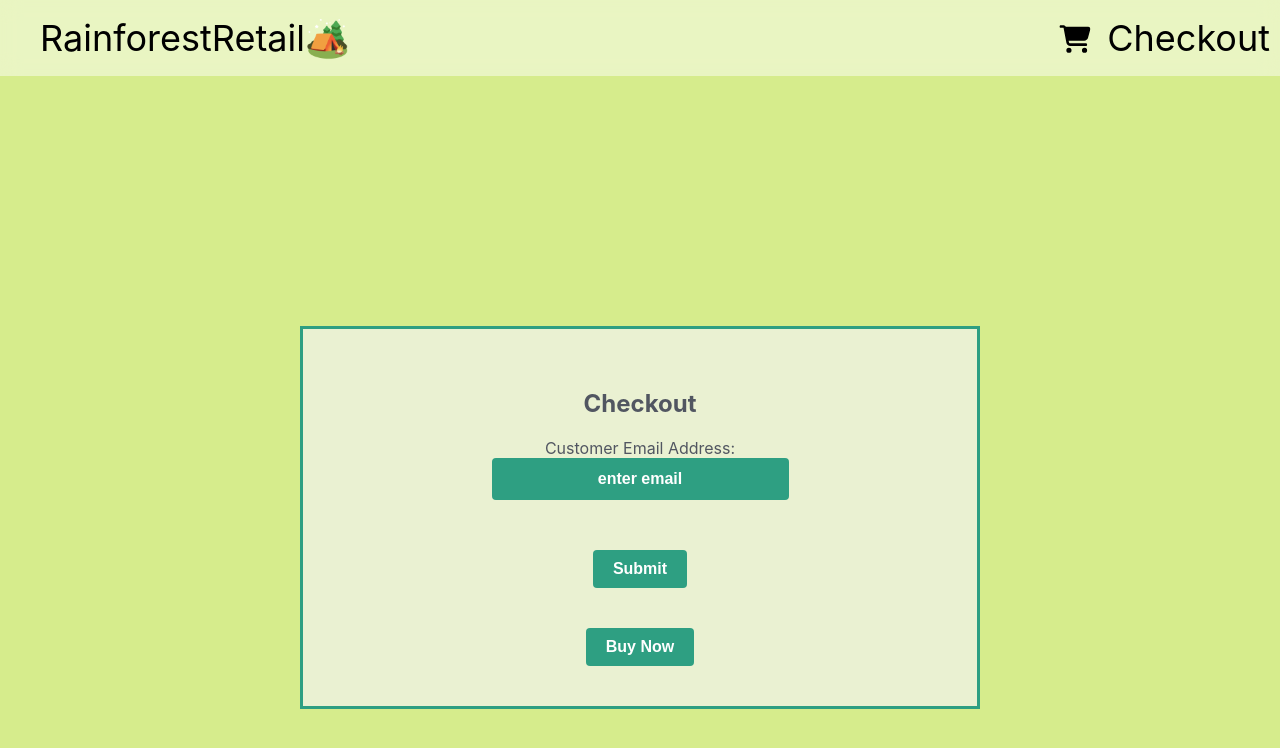
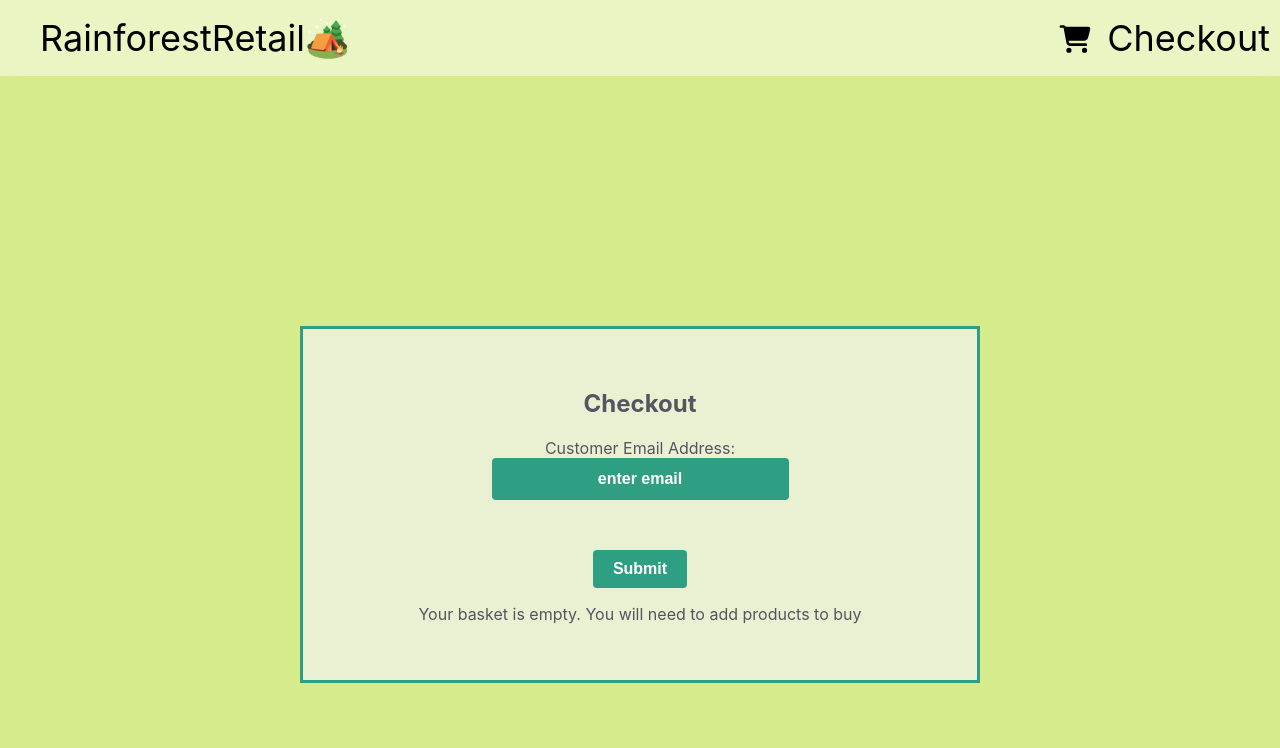
Before and after one commit to mclaughlin111/BNTA_CapstoneProject, a React (Create React App) app in the folder rainforestretailclient/: page /checkout in a window 1280 px wide. Shown: the top 748 px of the page. Built offline with nearby package versions, Linux system fonts and the light colour scheme; no server answers.

Commit message:
fixed being able to checkout with an empty basket

```diff
--- a/rainforestretailclient/src/Components/CheckoutForm.js
+++ b/rainforestretailclient/src/Components/CheckoutForm.js
@@ -1,12 +1,13 @@
-import { useState } from "react";
+import { useState, useEffect } from "react";
 import { Link } from "react-router-dom";
 import { Navigate, useNavigate } from "react-router-dom";
 import "../CheckoutForm.css"
 
 
-const CheckoutForm = ({fetchEmail, createNewOrder, fetchProducts}) => {
+const CheckoutForm = ({fetchEmail, createNewOrder, fetchProducts, basketItems, basket}) => {
 
   const[stateEmail, setStateEmail] = useState("")
+  const[itemsInBasket, setItemsInBasket]=useState(false)
 
   const handleEmailChange = (event) => {
     let value = event.target.value;
@@ -21,12 +22,29 @@ const CheckoutForm = ({fetchEmail, createNewOrder, fetchProducts}) => {
   }
 
   const navigate = useNavigate();
+  console.log(basket.length)
+
+
+  useEffect(() => {
+    if (basketItems.length > 0) {
+      setItemsInBasket(true);
+    } else {
+      setItemsInBasket(false);
+    }
+  }, [basketItems.length]);
 
   const handleClick = (event) => {
     createNewOrder();
     fetchProducts();
-    navigate("/completed-order")
-  }
+    navigate("/completed-order");
+  };
+
+
+  // const handleClick = (event) => {
+  //   createNewOrder();
+  //   fetchProducts();
+  //   navigate("/completed-order")
+  // }
 
   return (
     <section id ="container">
@@ -44,7 +62,7 @@ const CheckoutForm = ({fetchEmail, createNewOrder, fetchProducts}) => {
         <input type="submit" value="Submit" id="submit-button"/>
       </form>
 
-<button onClick={handleClick} id ="buy-now-button">Buy Now</button>
+{itemsInBasket ? <button onClick={handleClick} id ="buy-now-button">Buy Now</button>: <p> Your basket is empty. You will need to add products to buy</p>}
     </section>
   );
 };
--- a/rainforestretailclient/src/Containers/HomePage.js
+++ b/rainforestretailclient/src/Containers/HomePage.js
@@ -93,6 +93,8 @@ const HomePage = () => {
                 fetchEmail={fetchEmail}
                 createNewOrder={createNewOrder}
                 fetchProducts={fetchProducts}
+                basketItems={basketItems}
+                basket={basket}
                 />
             },
             {
```
